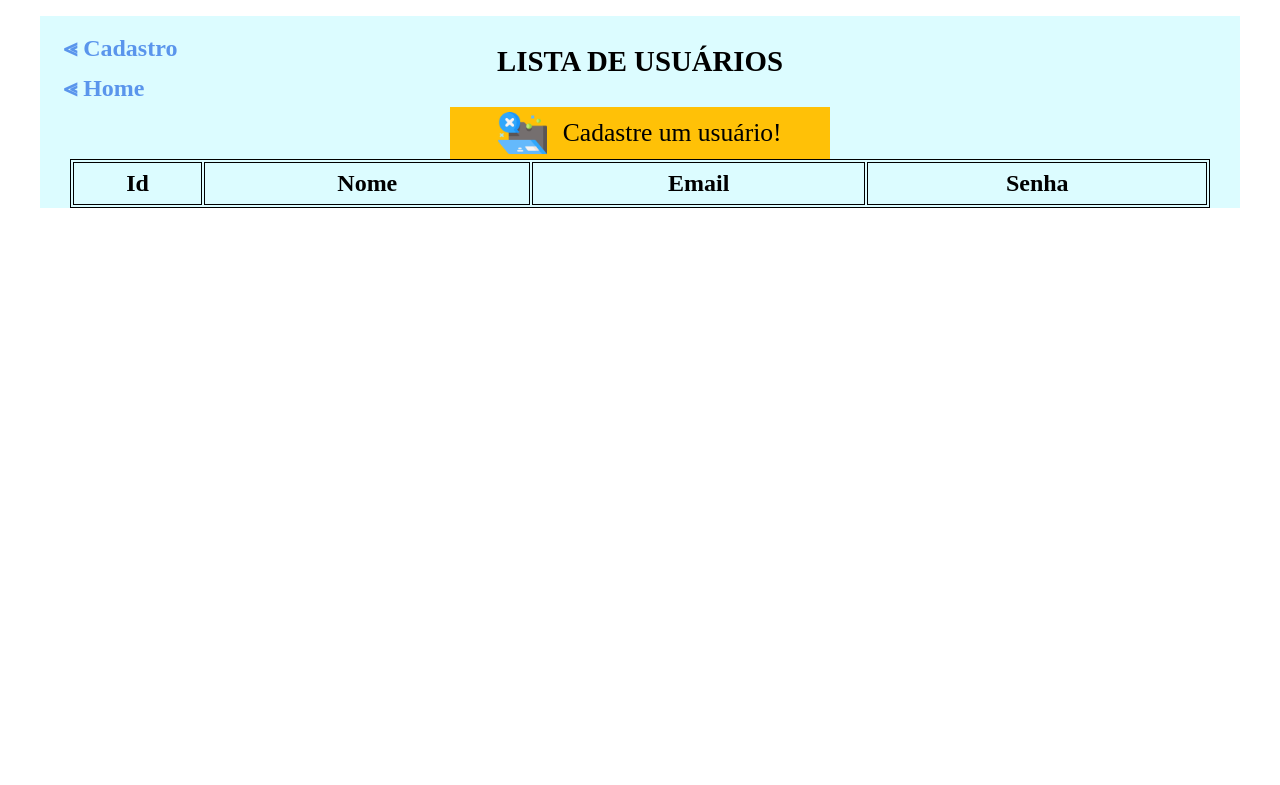
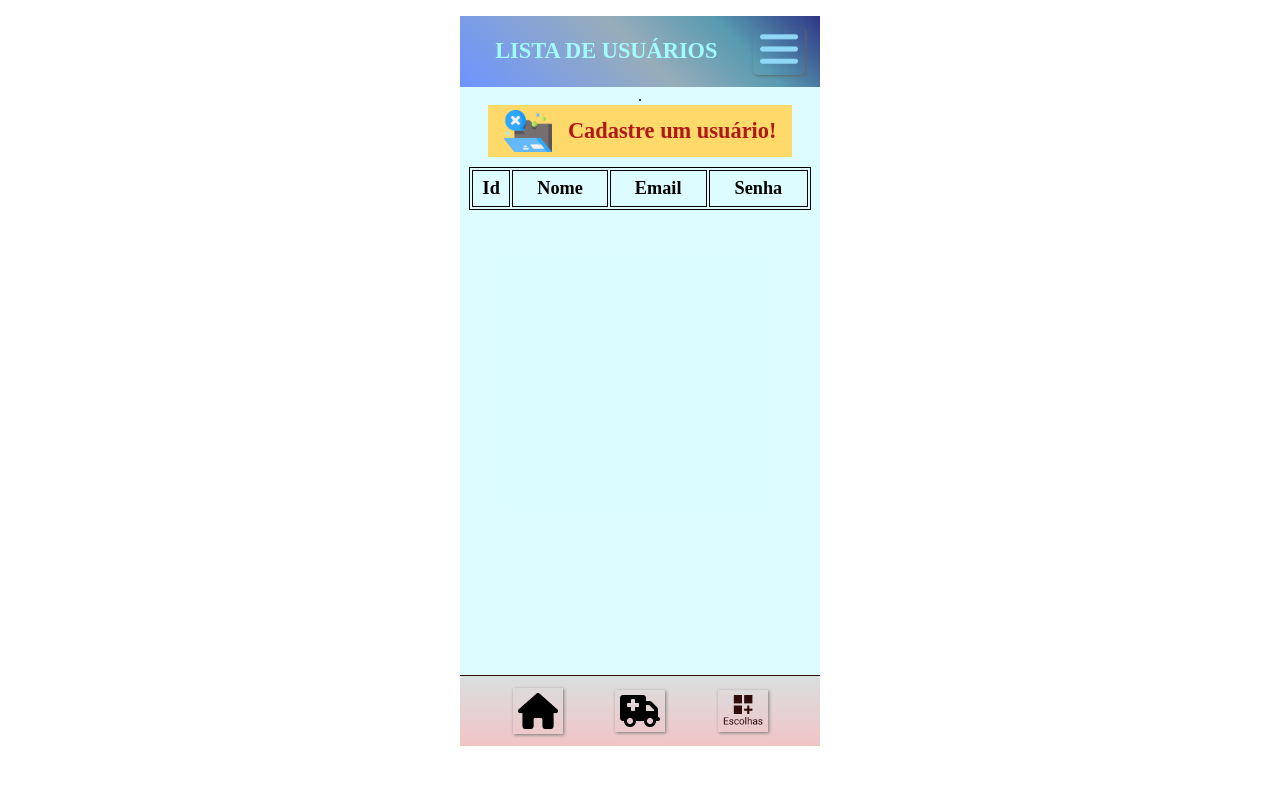
Before and after one commit to JailsonTech/AppSos, a Spring Boot app: page /lista in a window 1280 px wide. Shown: the top 785 px of the page. Run offline with Spring Boot 4, Linux system fonts and the light colour scheme; lists and menus that the app fills with data are empty.

Commit message:
ajuste no menu_bar

```diff
--- a/src/main/java/com/app/sos/model/User.java
+++ b/src/main/java/com/app/sos/model/User.java
@@ -25,7 +25,7 @@ public class User {
     private String email;
 
     @Column(name="senha", length=5, nullable = false)
-    @Pattern(regexp = "^(?=.*[0-9])(?=\\S+$).{5,}$", message = "Senha deve conter apenas 5 números.")
+    @Pattern(regexp = "^[0-9]{5}$", message = "A senha deve conter exatamente 5 números.")
     @NotBlank(message="A senha não pode ser em branco")
     private String senha;
 
@@ -48,4 +48,5 @@ public class User {
     public String getSenha() { return senha; }
 
     public void setSenha(String senha) { this.senha = senha; }
+
 }
--- a/src/main/resources/static/css/cadastro.css
+++ b/src/main/resources/static/css/cadastro.css
@@ -65,7 +65,7 @@ height:auto;
 margin:auto;
 padding:0;
 font-size:1.2em;
-background: linear-gradient(to bottom, #739cd6 22%,#010b13 63%);
+background-color: #a0ffad;
 }
 
 .form_cadastro{
--- a/src/main/resources/static/css/geral.css
+++ b/src/main/resources/static/css/geral.css
@@ -61,3 +61,45 @@ box-shadow:1px 1px 3px #000000;
 color:#2b0b0b;
 font-size: clamp(1.1em, 1em + .8vw, 1.4vw);
 }
+
+/*..........FOOTER - home/listUsers...........*/
+#container-footer{
+   display:flex;
+   flex-direction: row;
+   align-items: center;
+   justify-content:space-evenly;
+   width: 100%;
+   height:100%;
+   margin: 8px auto 0;
+   padding:12px 0;
+   border-top:1px solid #350606;
+   background: linear-gradient(#d8cccc9c, #ff9e9e99);
+}
+
+a.house-link{
+   display:block;
+   margin:0;
+   padding:0;
+   width:max-content;
+   height:auto;
+}
+
+.figure-footer{
+   display:flex;
+   flex-direction: row;
+   align-items: center;
+   align-content: center;
+   max-width: 100%;
+   height:100%;
+   margin:auto;
+   padding:5px;
+   box-shadow: 1px 1px 3px #7b7a7a;
+}
+
+.figure-footer img{
+   width:40px;
+   height:auto;
+   margin:0;
+   padding:0;
+
+}
--- a/src/main/resources/static/css/listUsers.css
+++ b/src/main/resources/static/css/listUsers.css
@@ -1,7 +1,7 @@
 section.container-listUsers{
    margin:1em auto 0;
    padding:0;
-   max-width: 95%;
+   width: clamp(360px, 440px + 3vw, 15vw);
    height:auto;
    background-color: #d5fcffd2;
    display:flex;
@@ -11,44 +11,20 @@ section.container-listUsers{
    position:relative;
 
 }
-div.container-goback{
+
+div.header-list{
    display:flex;
-   flex-direction: column;
-   gap:.8em;
-   align-items:start;
-   position:absolute;
-   top:10%;
-   left:2%;
-}
-a.goback{
-   width:content;
-   height:auto;
-   margin:0;
+   flex-direction: row;
+   align-items:center;
+   align-content: center;
    padding:0;
-   text-decoration:none;
-   cursor:pointer;
+   margin:0 auto;
+   width: 100%;
+   background-image:linear-gradient(45deg,  #4f78ffc9, #00002250 50%, #0b6183a1, #000066c9);
 
 }
-h4.back{
-   display:flex;
-   flex-direction: column;
-   margin:0;
-   padding:0;
-   width:content;
-   height:auto;
-   color:#5a95ec;
-   font-size:clamp(1.1em, 1.1em + .5vw, 3vw);
-   transition:transform .7s ease-in-out;
-}
-h4:hover{
-transform:scale(1.1);
-color:#2b34aa;
-text-shadow: 2px 2px 3px #fff;
-transform:translateX(-.3em);
-opacity:1;
-}
 
-h3{
+h3.title-list{
    display:flex;
    flex-direction: column;
    align-items: center;
@@ -58,35 +34,117 @@ h3{
    padding:0 5px;
    margin:1em auto;
    text-align: center;
-   font-size:clamp(1em, 1em + 1vw, 6vw);
+   font-size:clamp(1em, 1em + .5vw, 3vw);
+   color:#a0fcff;
 
 }
 
-table, tr{
-border: 1px solid;
-  width:95%;
-  overflow-x: auto;
+/*.....DROPDOWN-BAR_MENU......*/
+nav.dropdown{
+   display:flex;
+   flex-direction: column;
+   align-items:flex-end;
+   max-width:100%;
+   height:auto;
+   margin:0;
+   padding-right: 15px;
+   position:relative;
 }
-th{
-   border: 1px solid #000;
-   text-align: center;
-   padding:7px 0;
 
+figure.barMenu{
+   max-width: max-content;
+   height:auto;
+   margin:0;
+   padding:7px;
+   border-radius:5px;
+   z-index:1;
+   box-shadow: 1px 1px 3px #646464;
 }
-tr{
-    font-size:clamp(1em, .7em + 1vw, 2vw);
+figure.barMenu:hover{
+   cursor: pointer;
+   box-shadow: 1px 1px 3px #b3b3b3;
 }
+
+figure.barMenu:active{
+   cursor: pointer;
+   box-shadow: 1px 1px 3px #71ff89;
+   transform:scale(.95);
+}
+
+img.bar-menu{
+   width:clamp(35px, 35px + 1vw, 3vw);
+   height:auto;
+   padding:0;
+   margin:0;
+}
+
+ul.dropdown-menu{
+   display:flex;
+   flex-direction: column;
+   align-items: center;
+   position:absolute;
+   top:50px;
+   background: linear-gradient(45deg,#e66464e1, #5158c0e3, #d6e591de 60%, #5158c0e3);
+   max-width: max-content;
+   list-style: none;
+   margin:0;
+   padding:20px 50px 70px;
+   z-index: 1;
+   gap:1em;
+   height: 0;
+   opacity:0;
+   visibility: hidden;
+   transition: height 0.6s ease, visibility 0.6s ease, opacity 0.6s;
+}
+
+/*.....EFEITO DROPDOWN...*/
+ul.dropdown-menu.active{
+   opacity:1;
+   height:max-content;
+   visibility: visible;
+}
+
+li{
+   display:flex;
+   width: 100%;
+   height:auto;
+   margin:auto 10px;
+   padding:0;
+   font-size: clamp(1em, 1.1em + 1vw, 1.5vw);
+   color:#fff;
+}
+
+a.dropdown-item{
+   list-style: none;
+   display:flex;
+   flex-direction: column;
+   align-items: center;
+   align-content: center;
+   width:80%;
+   text-decoration: none;
+   height:auto;
+   margin:0 40px;
+   padding:10px;
+   background-color: rgba(184, 135, 11, 0.788);
+   border-radius: 5px;
+}
+
+span.simbol{
+   margin-right:10px;
+}
+
+/*.....ALERTA CADASTRE USUÁRIO.......*/
 div.aviso{
    display:flex;
    flex-direction: row;
    align-items:center;
    align-content:center;
-   margin:0 auto;
-   padding:2px 3em;
+   margin:0 auto 10px;
+   padding:2px 1em;
    max-width: 100%;
    height:auto;
    gap: 1em;
-   background-color: #ffc107;
+   background-color: #ffda6b;
 }
 
 figure.container_folder{
@@ -106,18 +164,58 @@ p.alerta_cadastre{
   height:auto;
   margin:auto;
   padding:0;
-  font-size:clamp(1.1em, 1.2em + 1vw, 2vw);
+  font-size:clamp(1.1em, 1em + .5vw, 2vw);
+  color:#b11919;
+  font-weight: 700;
 }
+
+/*.....TABELA USUÁRIOS......*/
+
+div.container-table{
+   display: flex;
+   flex-direction: column;
+   align-items: center;
+   width:100%;
+   margin:0 auto;
+   padding:0;
+   min-height:500px;
+}
+table{
+ border: 1px solid;
+  width:95%;
+
+}
+
+th{
+   border: 1px solid #000;
+   text-align: center;
+   padding:7px 0;
+}
+
+tr{
+    font-size:clamp(1em, .5em + .8vw, 2vw);
+    border: 1px solid;
+  width:max-content;
+  overflow-x: auto;
+}
+
 img.folder_empty{
    width:clamp(40px, 10px + 3vw, 15vw);
    margin:0;
    padding:0;
 }
+
 td{
    background-color: #15053f;
-   width:91.5px;
+   width:100%;
    height:30px;
    color:#fff;
     font-size:clamp(.8em, .7em + 1vw, 1vw);
-    padding:7px 0;
+    padding:2px;
+    text-align:center
 }
+
+.td-id{
+   width:30%;
+
+}
--- a/src/main/resources/templates/imc.html
+++ b/src/main/resources/templates/imc.html
@@ -6,7 +6,7 @@
     <title>CALCULADORA IMC</title>
     <link rel="stylesheet" th:href="@{/css/imc.css}">
     <link rel="stylesheet" th:href="@{/css/geral.css}">
-    <script src="script/imc.js"></script>
+    <script th:src="@{script/imc.js}"></script>
 
 </head>
 
--- a/src/main/resources/templates/listUsers.html
+++ b/src/main/resources/templates/listUsers.html
@@ -5,28 +5,38 @@
    <meta name="viewport" content="width=device-width, initial-scale=1.0">
    <title>List Users</title>
    <link rel="stylesheet" th:href="@{/css/listUsers.css}">
+   <link rel="stylesheet" th:href="@{/css/geral.css}">
+   <script th:src="@{/script/cadastro.js}"></script>
 </head>
 <body>
 
 <section class="container-listUsers">
-   <div class="container-goback">
-      <a th:href="@{/cadastro}" class="goback">
-         <h4 class="back">&#10913; Cadastro</h4>
-      </a>
-      <a th:href="@{/home}" class="goback">
-         <h4 class="back">&#10913; Home</h4>
-      </a>
+
+  <div class="header-list">
+   <h3 class="title-list">LISTA DE USUÁRIOS</h3>
+    <nav class="dropdown">
+               <figure class="barMenu" id="bar-trigger">
+                  <img class="dropdown-toggle bar-menu" src="/images/bar_menu_blue.png" alt="barra de menu">
+               </figure>
+                  <ul class="dropdown-menu" id="dropdown-trigger">
+                     <a th:href="@{/home}" class="dropdown-item" href="#"><li><span class="simbol">&#10913;</span>Home</li></a>
+                     <a th:href="@{/login}" class="dropdown-item" href="#"><li><span class="simbol">&#10913;</span>Login</li></a>
+                     <a th:href="@{/cadastro}" class="dropdown-item" href="#"><li ><span class="simbol">&#10913;</span>Cadastro</li></a>
+                     <a th:href="@{/lista}"  class="dropdown-item" href="#"><li><span class="simbol">&#10913;</span>Lista Usuários</li></a>
+                  </ul>
+            </nav>
+
   </div>
-
-
-   <h3>LISTA DE USUÁRIOS</h3>
-   <table class="listaUsers">
-      <div th:if="${listUsers.empty}" class="aviso">
+  <!--...ALERTA CADASTRE USUÁRIO.......-->.
+  <div class="aviso" th:if="${listUsers.empty}">
             <figure class="container_folder">
                <img class="folder_empty" src="/images/folder_empty.png">
             </figure>
             <p class="alerta_cadastre"> Cadastre um usuário!</p>
          </div>
+   <!--......TABELA USUÁRIOS..........-->
+   <div class="container-table">
+      <table class="tableUsers">
          <tr class="tr-cabecalho">
             <th>Id</th>
             <th>Nome</th>
@@ -35,11 +45,31 @@
          </tr>
          <tr th:each = "users:${listUsers}">
             <td th:text="${users.id}" class="td-list td-id"></td>
-         <td th:text="${users.nome}" class="td-list td-id"></td>
-         <td th:text="${users.email}" class="td-list td-id"></td>
-         <td th:text="${users.senha}" class="td-list td-id"></td>
+            <td th:text="${users.nome}" class="td-list td-nome"></td>
+            <td th:text="${users.email}" class="td-list td-email"></td>
+            <td th:text="${users.senha}" class="td-list td-senha"></td>
          </tr>
       </table>
+   </div>
+   <!--..........FOOTER in geral.css.................-->
+      <footer id="container-footer">
+
+         <a class="house-link" th:href="@{/home}">
+            <figure class="figure-footer casa">
+            <img src="/images/house-solid.png" alt="casa">
+         </figure>
+         </a>
+         <a class="house-link" href="#">
+            <figure class="figure-footer ambulancia">
+               <img src="/images/ambulancia.png" alt="ambulância">
+            </figure>
+         </a>
+         <a class="house-link" href="#">
+            <figure class="figure-footer opcoes">
+               <img src="/images/escolha.png" alt="casa">
+            </figure>
+         </a>
+      </footer>
 </section>
 </body>
 </html>
```
Also changed, not shown: src/main/resources/static/css/home.css (+4 -37 lines), src/main/resources/static/css/index.css (+44 -42 lines), src/main/resources/templates/home.html (+12 -9 lines), src/main/resources/templates/index.html (+4 -4 lines), src/main/resources/static/images/bar_menu_blue.png (added), 2 other files. Lines whose indentation alone changed are shown as unchanged.
